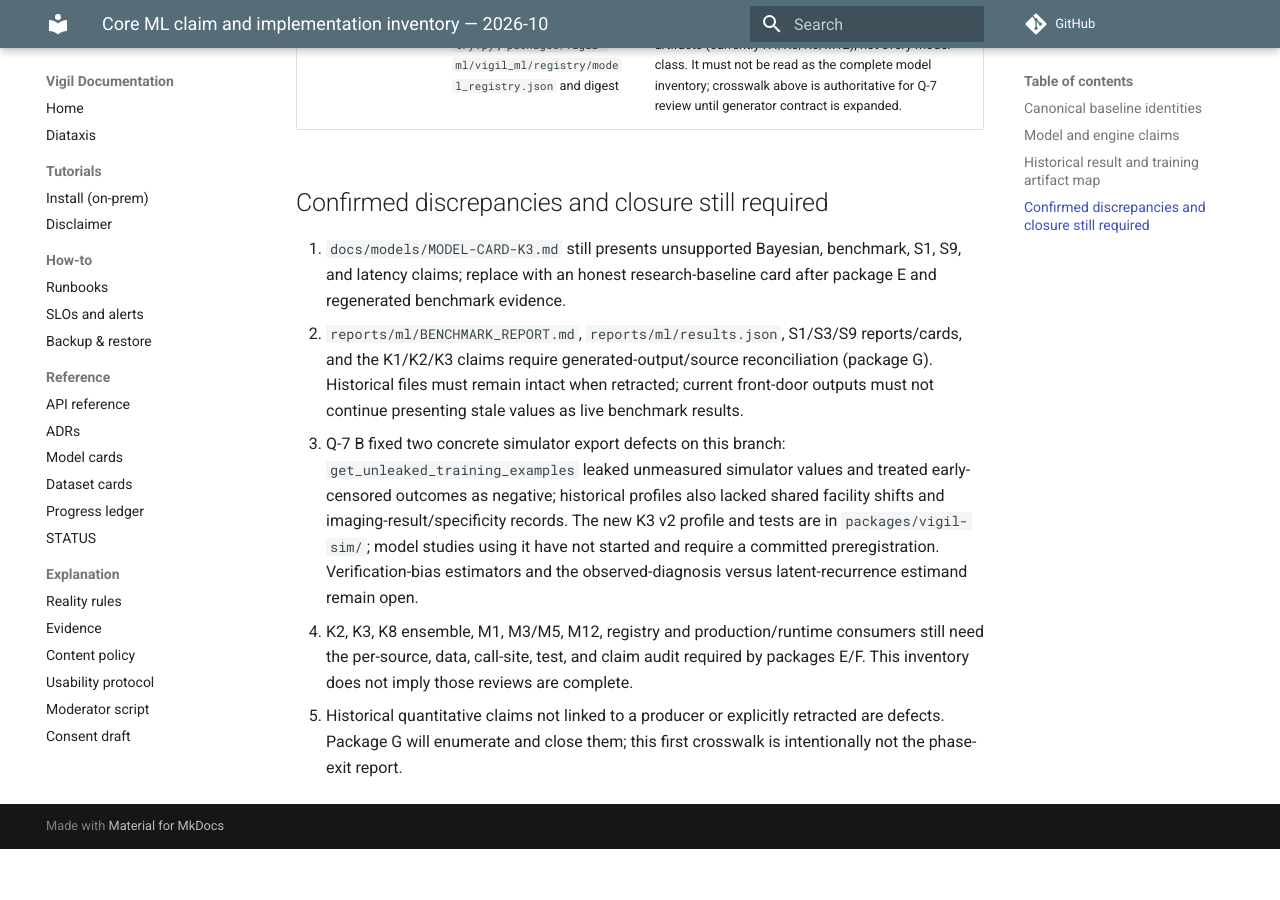
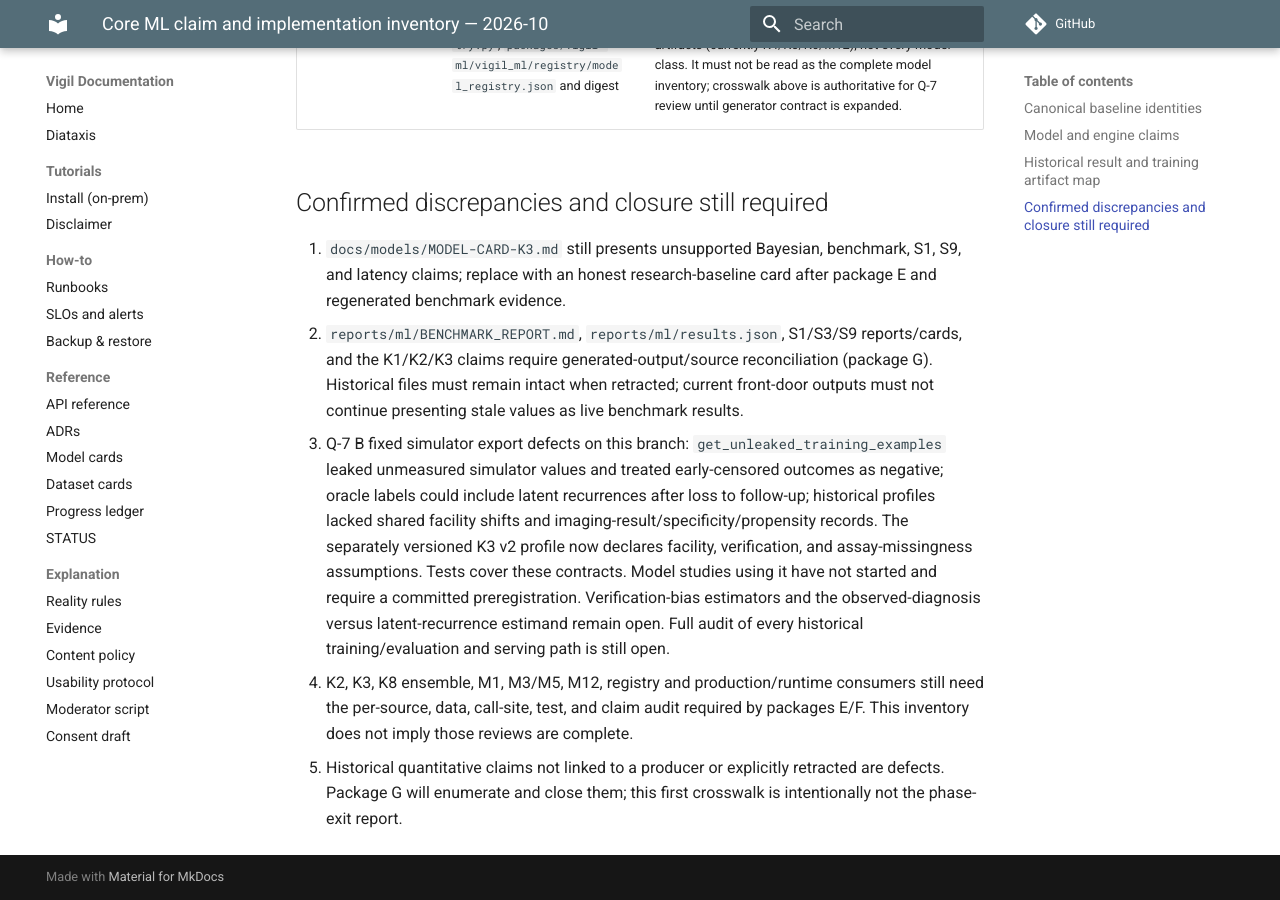
Before and after one commit to gasthecreator/vigil, an MkDocs documentation site: the page built from docs/audits/CORE-ML-CLAIMS-INVENTORY-2026-10.md, in a window 1280 px wide and 900 px high, scrolled down 3427 px. Built offline with MkDocs 1.6.1 and Material for MkDocs 9.7.7, drawn with Linux system fonts in a browser that asks for light colours; comment, search, counter and statistics services are not loaded; before the commit the page ends 4276 px from its top, so only the background shows below that.

Commit message:
docs: record core ML data contract audit findings

```diff
--- a/docs/audits/CORE-ML-CLAIMS-INVENTORY-2026-10.md
+++ b/docs/audits/CORE-ML-CLAIMS-INVENTORY-2026-10.md
@@ -46,6 +46,6 @@
 
 1. `docs/models/MODEL-CARD-K3.md` still presents unsupported Bayesian, benchmark, S1, S9, and latency claims; replace with an honest research-baseline card after package E and regenerated benchmark evidence.
 2. `reports/ml/BENCHMARK_REPORT.md`, `reports/ml/results.json`, S1/S3/S9 reports/cards, and the K1/K2/K3 claims require generated-output/source reconciliation (package G). Historical files must remain intact when retracted; current front-door outputs must not continue presenting stale values as live benchmark results.
-3. Q-7 B fixed two concrete simulator export defects on this branch: `get_unleaked_training_examples` leaked unmeasured simulator values and treated early-censored outcomes as negative; historical profiles also lacked shared facility shifts and imaging-result/specificity records. The new K3 v2 profile and tests are in `packages/vigil-sim/`; model studies using it have not started and require a committed preregistration. Verification-bias estimators and the observed-diagnosis versus latent-recurrence estimand remain open.
+3. Q-7 B fixed simulator export defects on this branch: `get_unleaked_training_examples` leaked unmeasured simulator values and treated early-censored outcomes as negative; oracle labels could include latent recurrences after loss to follow-up; historical profiles lacked shared facility shifts and imaging-result/specificity/propensity records. The separately versioned K3 v2 profile now declares facility, verification, and assay-missingness assumptions. Tests cover these contracts. Model studies using it have not started and require a committed preregistration. Verification-bias estimators and the observed-diagnosis versus latent-recurrence estimand remain open. Full audit of every historical training/evaluation and serving path is still open.
 4. K2, K3, K8 ensemble, M1, M3/M5, M12, registry and production/runtime consumers still need the per-source, data, call-site, test, and claim audit required by packages E/F. This inventory does not imply those reviews are complete.
 5. Historical quantitative claims not linked to a producer or explicitly retracted are defects. Package G will enumerate and close them; this first crosswalk is intentionally not the phase-exit report.
```
Also changed, not shown: docs/audits/CORE-ML-AUDIT-2026-10.md (+1 -1 lines).
